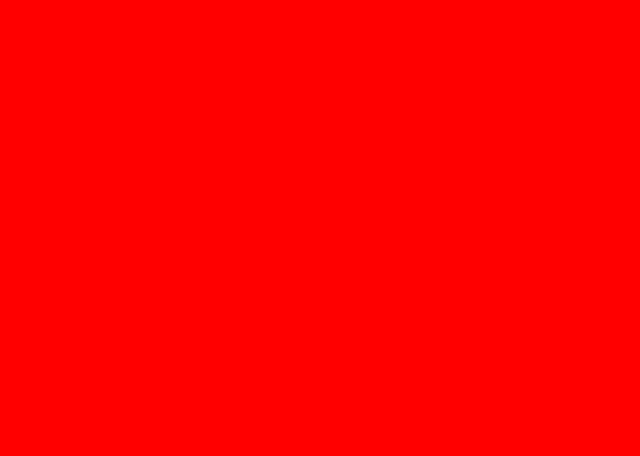
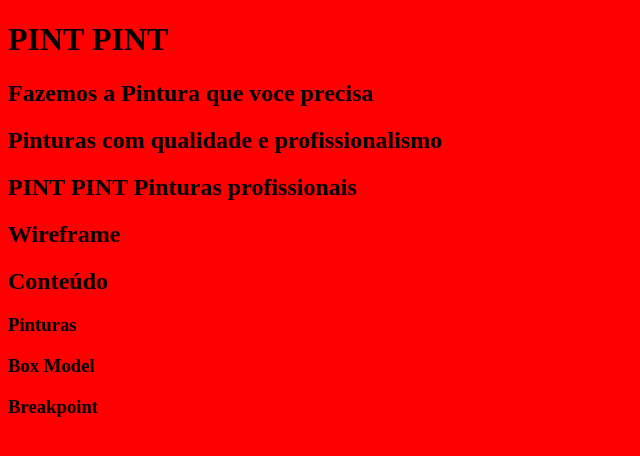
Before and after one commit to Camilo-al/Site-Shib, a plain HTML site: page index.html in a window 1280 px wide. Shown: the whole page, without its empty margins (0-640 px from the left). Drawn offline with Linux system fonts and the light colour scheme.

Commit message:
semantica e heading tags

```diff
--- a/index.html
+++ b/index.html
@@ -13,6 +13,38 @@
 
 </head>
 <body>
+    <!-- cabeçalho -->
+    <header>
+    </header>
+        <!-- Destaque -->
+        <main >
+            <h1>PINT PINT</h1>
+            <h2>Fazemos a Pintura que voce precisa</h2>
+        </main>
+            <!-- Sobre -->
+            <section>
+               <h2>Pinturas com qualidade e profissionalismo</h2>
+            </section>
+             <!-- One page -->
+            <section>
+                <h2>PINT PINT Pinturas profissionais</h2>
+            </section>
+            <!-- Wireframe -->
+        <section>
+            <h2>Wireframe</h2>
 
+        </section>
+    <!-- Conteúdo -->
+    <section>
+        <H2>Conteúdo</H2>
+        <h3>Pinturas</h3>
+        <h3>Box Model</h3>
+        <h3>Breakpoint</h3>
+
+    </section>
+    <!-- Rodapé -->
+    <footer>
+
+    </footer>
 </body>
 </html>
```
